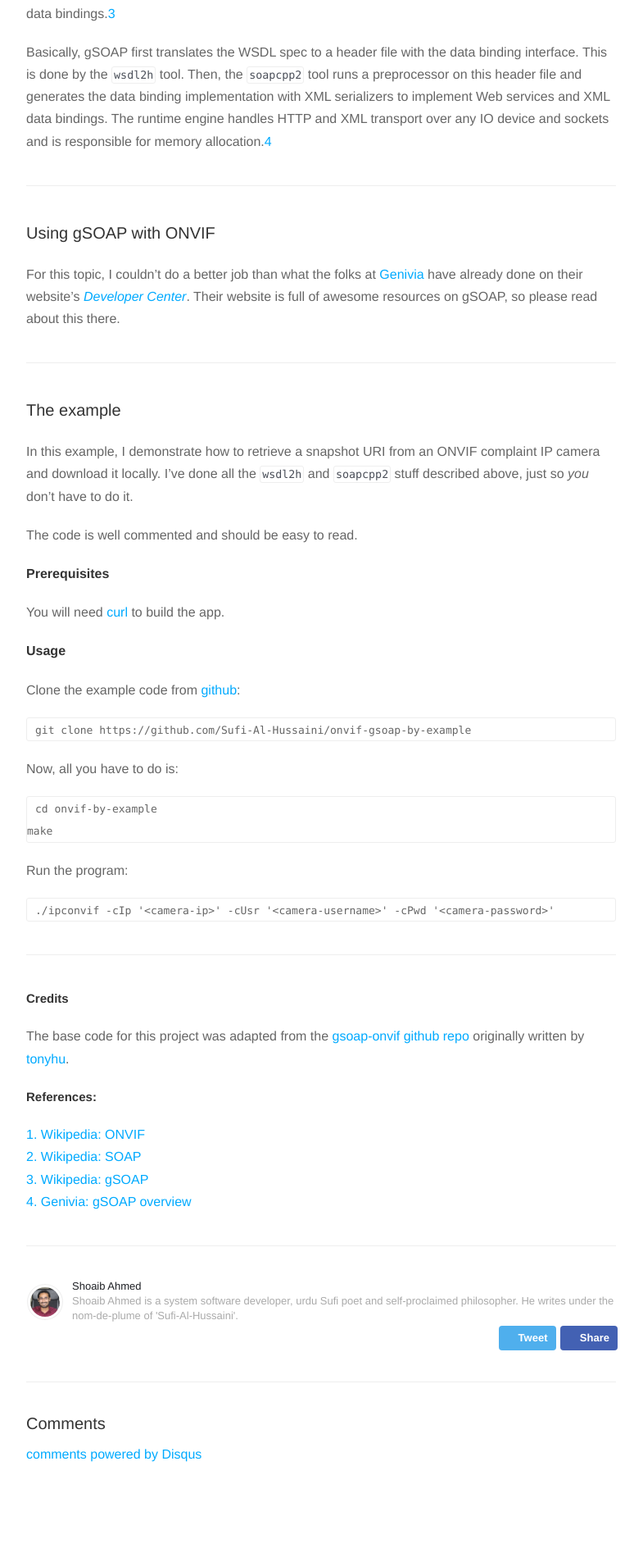
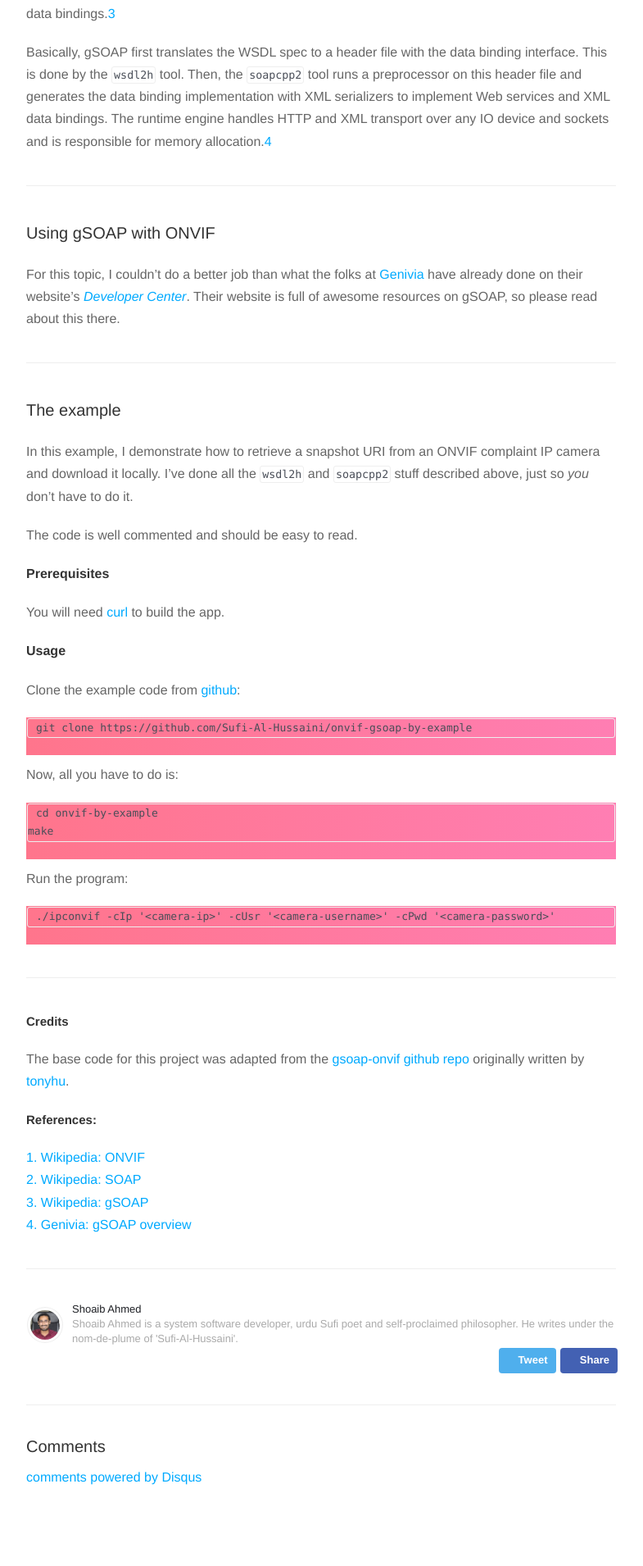
Before and after one commit to Sufi-Al-Hussaini/Sufi-Al-Hussaini.github.io, a Jekyll site: the page built from _posts/2016-10-21-onvif-gsoap-in-c-by-example.markdown, in a window 1280 px wide. Shown: the part 1347-3257 px from the top of the page at 82% size, without its empty margins (248-1033 px from the left). Built offline with Jekyll 4.4.1, drawn with Linux system fonts in a browser that asks for light colours; nearby versions of some CDN libraries; some web fonts are replaced; comment, search, counter and statistics services are not loaded; a style sheet for code colours, icons or effects is not loaded; before the commit the page ends 3229 px from its top, so only the background shows below that.

Commit message:
Modify code block style

```diff
--- a/assets/css/style.css
+++ b/assets/css/style.css
@@ -747,13 +747,24 @@ code.tag {
 }
 
 code.highlighter-rouge {
-    border: 1px solid #eee;
+	border: 1px solid #eee;
     border-radius: 3px;
     padding: 2px;
+    background: #fff;
+}
+
+.highlighter-rouge {
+	background-image: linear-gradient(to right, #ff758c 0%, #ff7eb3 100%);
+    padding: 1px;
     font-family: Menlo;
     font-size: smaller;
     color: #494e58;
     word-wrap: break-word;
+    margin-bottom: 10px;
+}
+
+.hljs {
+	padding: 0px;
 }
 
 iframe, object, embed {
```
